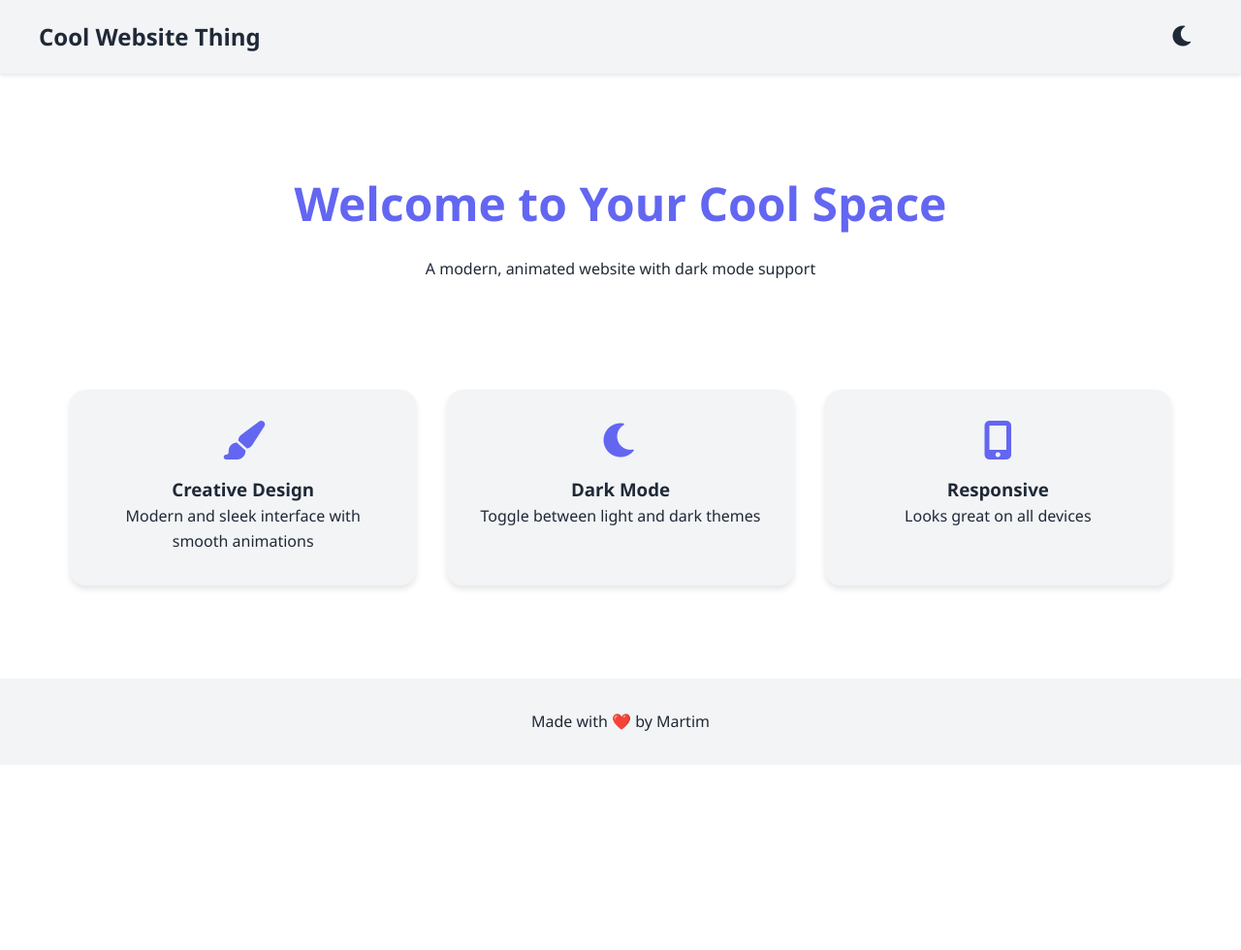
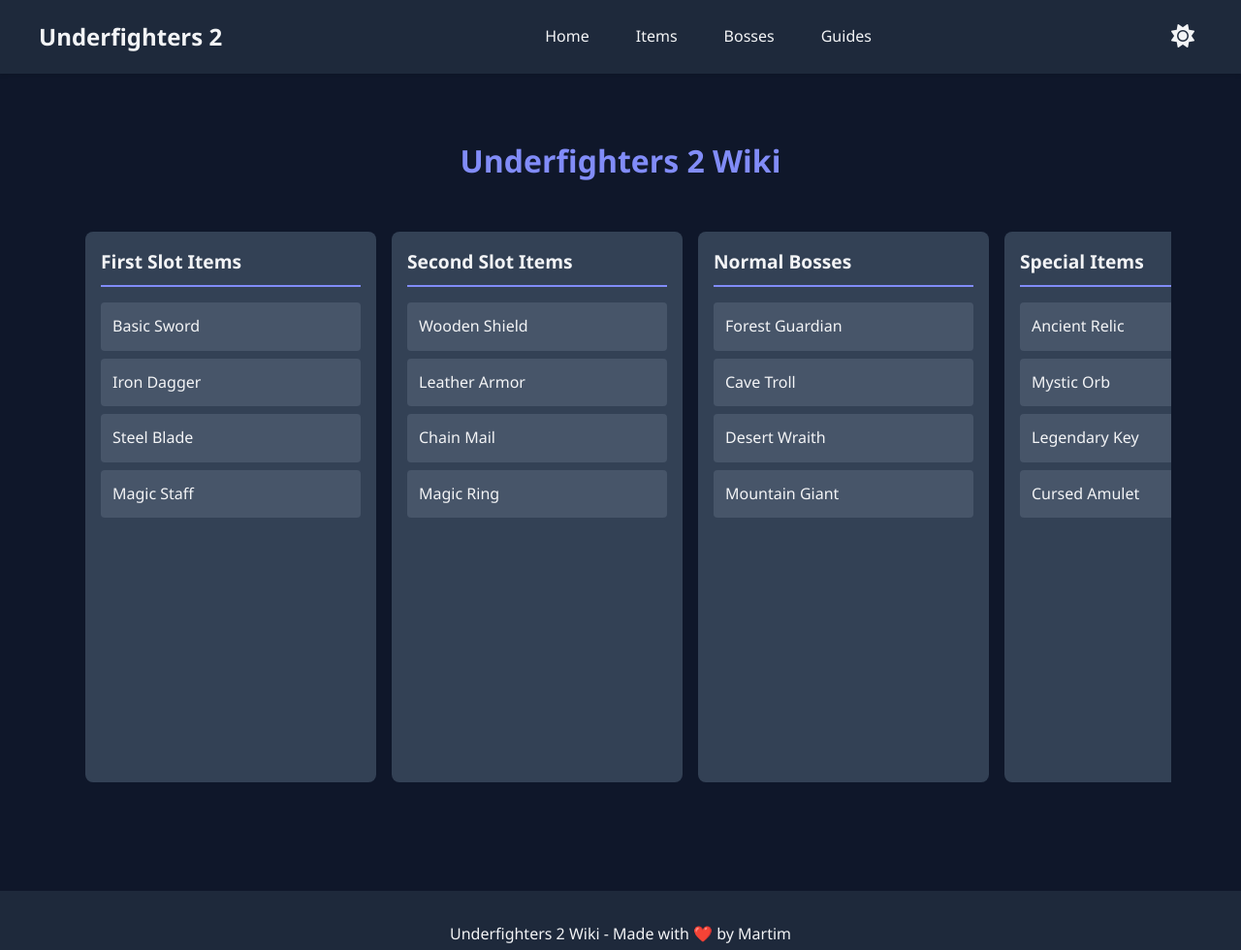
Before and after one commit to gh8sted/CoolWebsiteThing, a plain HTML site: page index.html in a window 1280 px wide. Shown: the whole page at 97% size. Before the commit the page ends 800 px from the top, so only its background shows below. Drawn offline with Linux system fonts and the light colour scheme.

Commit message:
2nd commit

```diff
--- a/index.html
+++ b/index.html
@@ -3,47 +3,74 @@
 <head>
     <meta charset="UTF-8">
     <meta name="viewport" content="width=device-width, initial-scale=1.0">
-    <title>Cool Website Thing</title>
+    <title>Underfighters 2 Wiki</title>
     <link rel="stylesheet" href="styles.css">
     <link rel="stylesheet" href="https://cdnjs.cloudflare.com/ajax/libs/font-awesome/6.0.0/css/all.min.css">
 </head>
-<body class="light-mode">
+<body class="dark-mode">
     <nav class="navbar">
         <div class="nav-content">
-            <h1>Cool Website Thing</h1>
+            <h1>Underfighters 2</h1>
+            <div class="nav-links">
+                <a href="#" class="nav-link">Home</a>
+                <a href="#" class="nav-link">Items</a>
+                <a href="#" class="nav-link">Bosses</a>
+                <a href="#" class="nav-link">Guides</a>
+            </div>
             <button id="theme-toggle" class="theme-toggle">
-                <i class="fas fa-moon"></i>
+                <i class="fas fa-sun"></i>
             </button>
         </div>
     </nav>
 
     <main class="container">
-        <section class="hero">
-            <h2 class="animate-text">Welcome to Your Cool Space</h2>
-            <p class="animate-text delay-1">A modern, animated website with dark mode support</p>
-        </section>
+        <h2 class="wiki-title">Underfighters 2 Wiki</h2>
 
-        <section class="cards">
-            <div class="card animate-card">
-                <i class="fas fa-paint-brush"></i>
-                <h3>Creative Design</h3>
-                <p>Modern and sleek interface with smooth animations</p>
+        <div class="wiki-container">
+            <div class="category">
+                <div class="category-header">First Slot Items</div>
+                <div class="item-list">
+                    <div class="wiki-item">Basic Sword</div>
+                    <div class="wiki-item">Iron Dagger</div>
+                    <div class="wiki-item">Steel Blade</div>
+                    <div class="wiki-item">Magic Staff</div>
+                </div>
             </div>
-            <div class="card animate-card delay-1">
-                <i class="fas fa-moon"></i>
-                <h3>Dark Mode</h3>
-                <p>Toggle between light and dark themes</p>
+
+            <div class="category">
+                <div class="category-header">Second Slot Items</div>
+                <div class="item-list">
+                    <div class="wiki-item">Wooden Shield</div>
+                    <div class="wiki-item">Leather Armor</div>
+                    <div class="wiki-item">Chain Mail</div>
+                    <div class="wiki-item">Magic Ring</div>
+                </div>
             </div>
-            <div class="card animate-card delay-2">
-                <i class="fas fa-mobile-alt"></i>
-                <h3>Responsive</h3>
-                <p>Looks great on all devices</p>
+
+            <div class="category">
+                <div class="category-header">Normal Bosses</div>
+                <div class="item-list">
+                    <div class="wiki-item">Forest Guardian</div>
+                    <div class="wiki-item">Cave Troll</div>
+                    <div class="wiki-item">Desert Wraith</div>
+                    <div class="wiki-item">Mountain Giant</div>
+                </div>
             </div>
-        </section>
+
+            <div class="category">
+                <div class="category-header">Special Items</div>
+                <div class="item-list">
+                    <div class="wiki-item">Ancient Relic</div>
+                    <div class="wiki-item">Mystic Orb</div>
+                    <div class="wiki-item">Legendary Key</div>
+                    <div class="wiki-item">Cursed Amulet</div>
+                </div>
+            </div>
+        </div>
     </main>
 
     <footer>
-        <p>Made with ❤️ by Martim</p>
+        <p>Underfighters 2 Wiki - Made with ❤️ by Martim</p>
     </footer>
 
     <script src="script.js"></script>
--- a/script.js
+++ b/script.js
@@ -14,19 +14,37 @@ document.addEventListener('DOMContentLoaded', () => {
 
     // Theme toggle functionality
     themeToggle.addEventListener('click', () => {
-        body.classList.toggle('light-mode');
         body.classList.toggle('dark-mode');
+        icon.classList.toggle('fa-sun');
+        icon.classList.toggle('fa-moon');
+    });
 
-        // Toggle icon
-        if (body.classList.contains('dark-mode')) {
-            icon.classList.remove('fa-moon');
-            icon.classList.add('fa-sun');
-            localStorage.setItem('theme', 'dark');
-        } else {
-            icon.classList.remove('fa-sun');
-            icon.classList.add('fa-moon');
-            localStorage.setItem('theme', 'light');
-        }
+    // Wiki item interaction
+    const wikiItems = document.querySelectorAll('.wiki-item');
+    wikiItems.forEach(item => {
+        item.addEventListener('click', () => {
+            // Add a subtle animation when clicked
+            item.style.transform = 'scale(0.98)';
+            setTimeout(() => {
+                item.style.transform = '';
+            }, 100);
+
+            // Here you can add functionality to show item details
+            // For now, we'll just log the item name
+            console.log('Selected item:', item.textContent);
+        });
+    });
+
+    // Smooth scrolling for navigation
+    document.querySelectorAll('.nav-link').forEach(link => {
+        link.addEventListener('click', (e) => {
+            e.preventDefault();
+            const targetId = link.getAttribute('href').substring(1);
+            const targetElement = document.getElementById(targetId);
+            if (targetElement) {
+                targetElement.scrollIntoView({ behavior: 'smooth' });
+            }
+        });
     });
 
     // Intersection Observer for animations
--- a/styles.css
+++ b/styles.css
@@ -9,8 +9,10 @@
 .dark-mode {
     --primary-color: #818cf8;
     --text-color: #f3f4f6;
-    --bg-color: #1f2937;
-    --card-bg: #374151;
+    --bg-color: #0f172a;
+    --card-bg: #1e293b;
+    --list-bg: #334155;
+    --item-bg: #475569;
 }
 
 * {
@@ -147,3 +149,88 @@ footer {
         grid-template-columns: 1fr;
     }
 }
+
+/* Trello/Wiki Styles */
+.wiki-container {
+    display: flex;
+    gap: 1rem;
+    padding: 1rem;
+    overflow-x: auto;
+    min-height: calc(100vh - 200px);
+}
+
+.category {
+    background-color: var(--list-bg);
+    border-radius: 0.5rem;
+    min-width: 300px;
+    max-width: 300px;
+    padding: 1rem;
+}
+
+.category-header {
+    color: var(--text-color);
+    font-size: 1.2rem;
+    font-weight: bold;
+    margin-bottom: 1rem;
+    padding-bottom: 0.5rem;
+    border-bottom: 2px solid var(--primary-color);
+}
+
+.item-list {
+    display: flex;
+    flex-direction: column;
+    gap: 0.5rem;
+}
+
+.wiki-item {
+    background-color: var(--item-bg);
+    padding: 0.75rem;
+    border-radius: 0.25rem;
+    cursor: pointer;
+    transition: transform var(--transition-speed), box-shadow var(--transition-speed);
+}
+
+.wiki-item:hover {
+    transform: translateY(-2px);
+    box-shadow: 0 4px 6px rgba(0, 0, 0, 0.2);
+}
+
+.wiki-title {
+    font-size: 2rem;
+    text-align: center;
+    margin: 2rem 0;
+    color: var(--primary-color);
+}
+
+/* Navigation Styles */
+.nav-links {
+    display: flex;
+    gap: 1rem;
+    margin-left: 2rem;
+}
+
+.nav-link {
+    color: var(--text-color);
+    text-decoration: none;
+    padding: 0.5rem 1rem;
+    border-radius: 0.25rem;
+    transition: background-color var(--transition-speed);
+}
+
+.nav-link:hover {
+    background-color: var(--primary-color);
+    color: white;
+}
+
+/* Responsive adjustments */
+@media (max-width: 768px) {
+    .wiki-container {
+        flex-direction: column;
+        align-items: center;
+    }
+
+    .category {
+        width: 100%;
+        max-width: 100%;
+    }
+}
```
